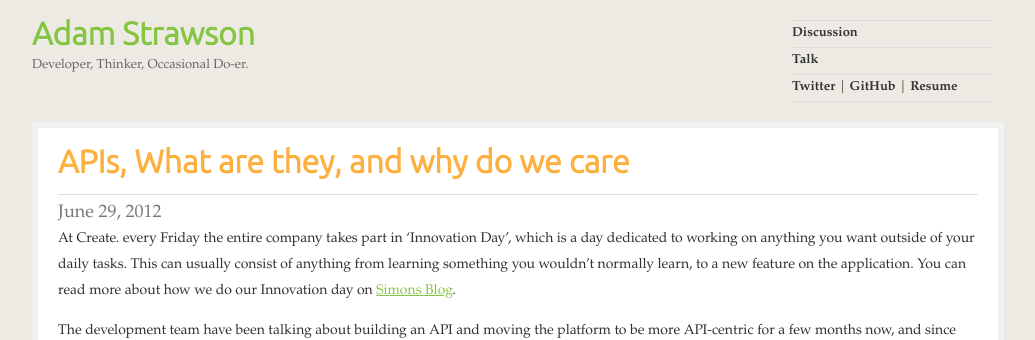
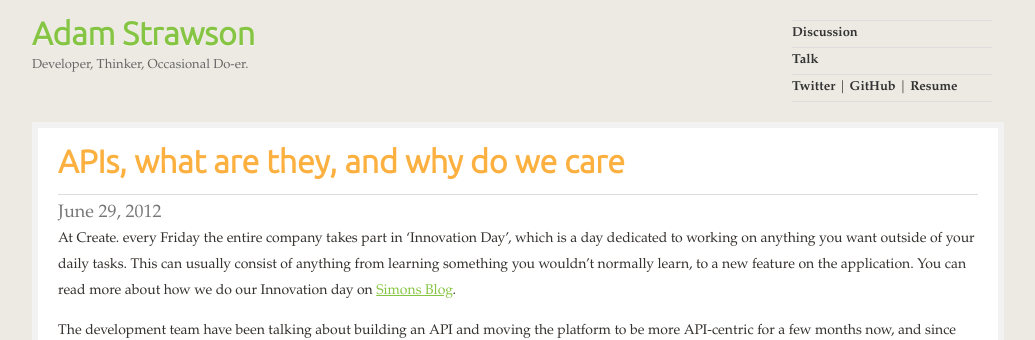
Before and after one commit to adamstrawson/adamstrawson.github.com, a Jekyll site: the page built from _posts/2012-06-29-Talk-APIs-What-are-they-and-why-do-we-care.md, in a window 1280 px wide. Shown: the top 340 px of the page, without its empty margins (128-1163 px from the left). Built offline with Jekyll 4.4.1, drawn with Linux system fonts in a browser that asks for light colours; Markdown is read by kramdown in place of the engine named in the settings.

```diff
--- a/_posts/2012-06-29-Talk-APIs-What-are-they-and-why-do-we-care.md
+++ b/_posts/2012-06-29-Talk-APIs-What-are-they-and-why-do-we-care.md
@@ -1,6 +1,6 @@
 ---
 layout: post
-title: "APIs, What are they, and why do we care"
+title: "APIs, what are they, and why do we care"
 ---
 
 At Create. every Friday the entire company takes part in 'Innovation Day', which is a day dedicated to working on anything you want outside of your daily tasks. This can usually consist of anything from learning something you wouldn't normally learn, to a new feature on the application. You can read more about how we do our Innovation day on [Simons Blog](http://www.simonkimber.co.uk/blog/read_31208/creatovating-creating-a-culture-of-innovation-at-create.html).
@@ -21,4 +21,4 @@ I'm quite keen on doing more talks this year, and so being able to put the above
 
 Feel free to use the slides within your own company, and if you'd like me to send the Keynote files, drop me an email.
 
-Shameless plug, We're looking for a PHP developer at Create! [View Job](http://www.create.net/jobs/1/php-mysql-web-developer.phtml)
+Shameless plug, We're looking for a PHP developer at Create!  [View Job](http://www.create.net/jobs/1/php-mysql-web-developer.phtml)
```
